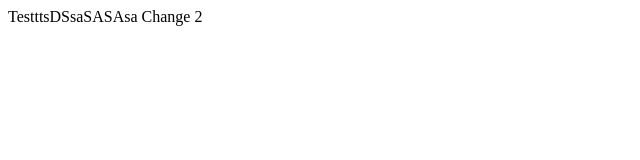
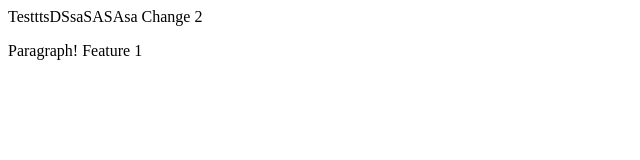
Before and after one commit to rizzancodes/git_training_ctr, a plain HTML site: page index.html in a window 1280 px wide. Shown: the whole page, without its empty margins (0-640 px from the left). Drawn offline with Linux system fonts and the light colour scheme.

Commit message:
Added Feature 1

```diff
--- a/index.html
+++ b/index.html
@@ -11,5 +11,8 @@
 
     Change 2
 
+
+    <p>Paragraph! Feature 1</p>
+
 </body>
 </html>
```
